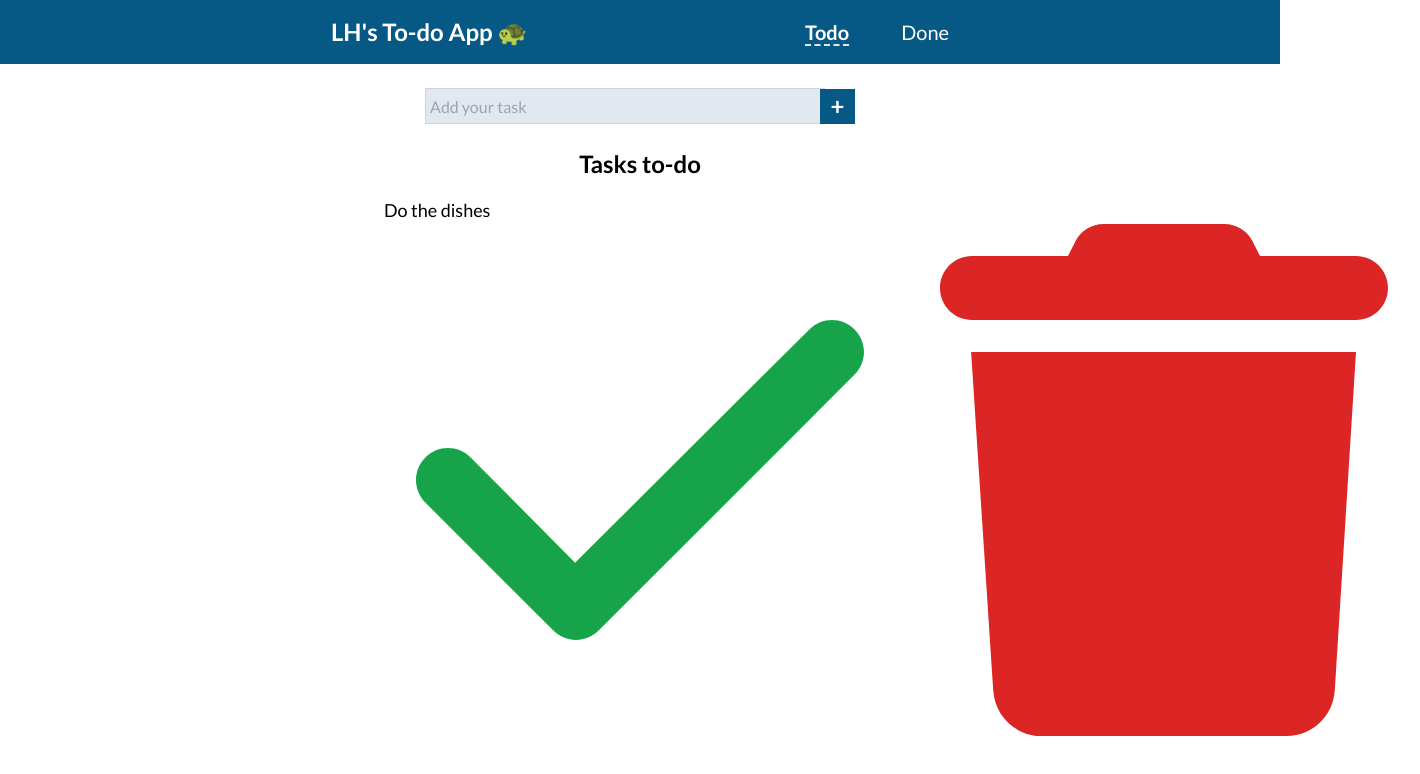
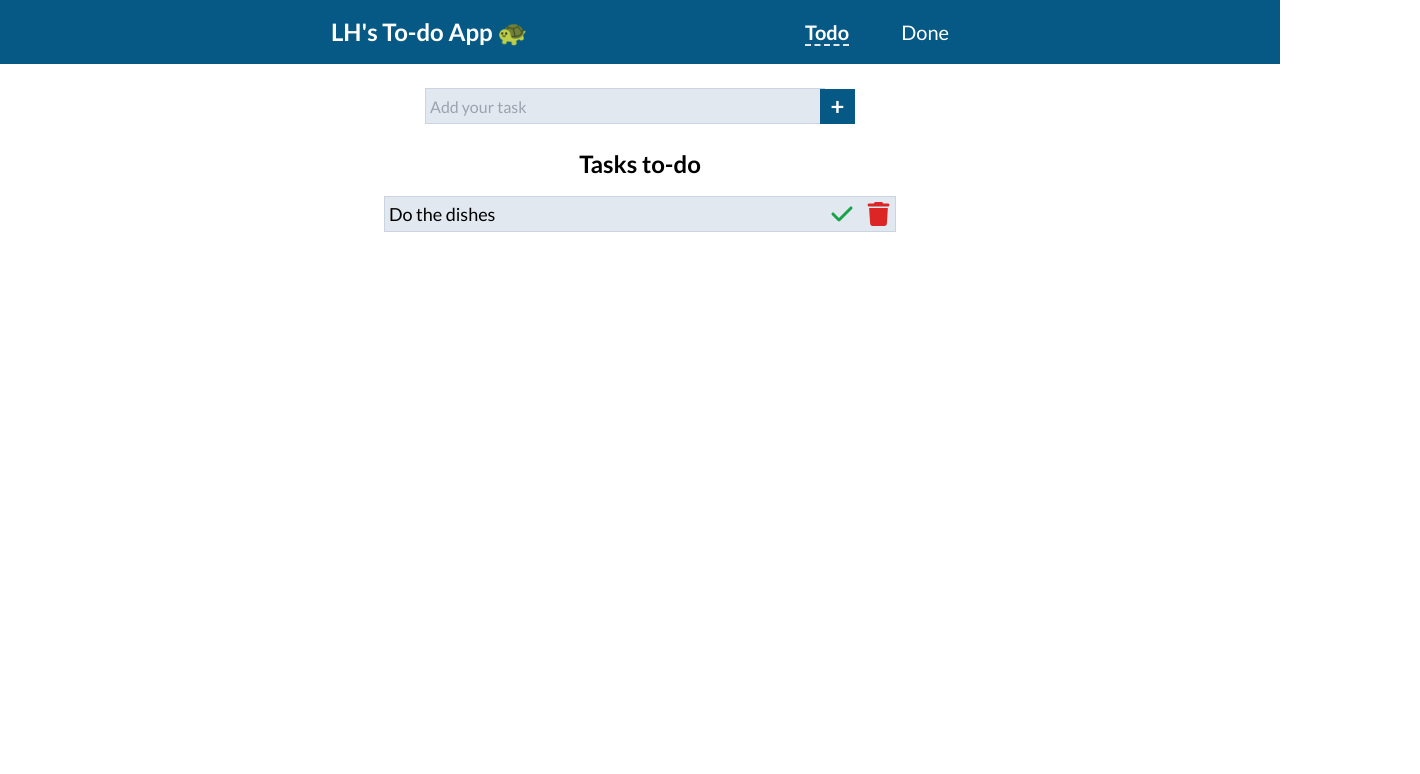
Before and after one commit to luizhf42/nuxt-todo-app, a Nuxt app: page / in a window 1280 px wide. Shown: the top 774 px of the page, 1420 px wide, since content can reach past the window. Built offline with nearby package versions, Linux system fonts and the light colour scheme.

Commit message:
obviously adding the task class

```diff
--- a/components/Task.vue
+++ b/components/Task.vue
@@ -1,7 +1,7 @@
 import { useTodoStore } from "~~/store/todo";
 
 <template>
-  <li>
+  <li class="task">
     <span :class="taskProps.done && 'done'">{{ taskProps.text }}</span>
     <div class="actions">
       <img
```
